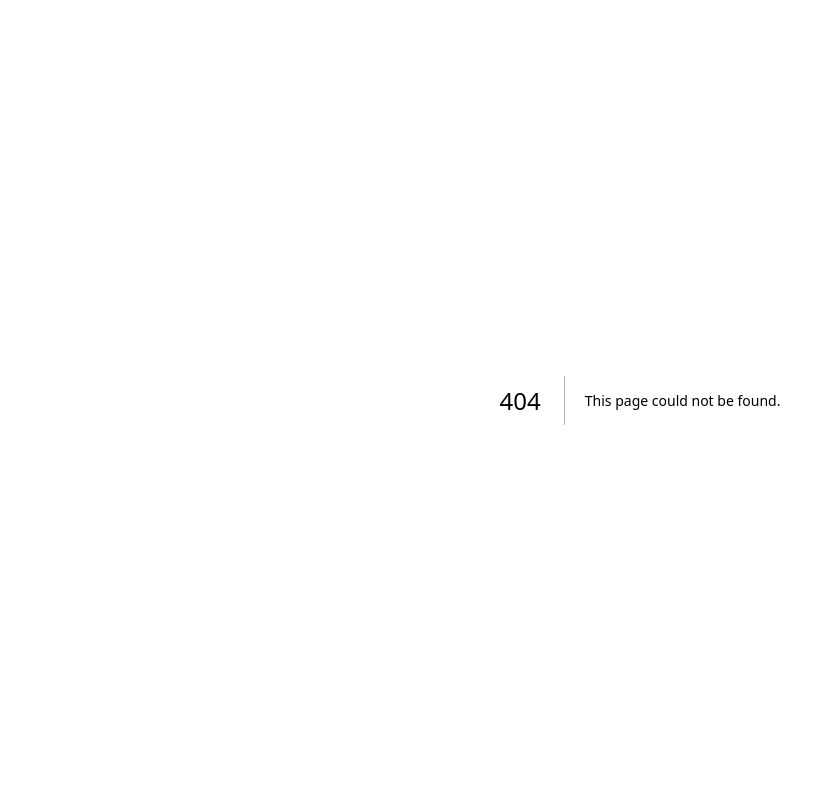
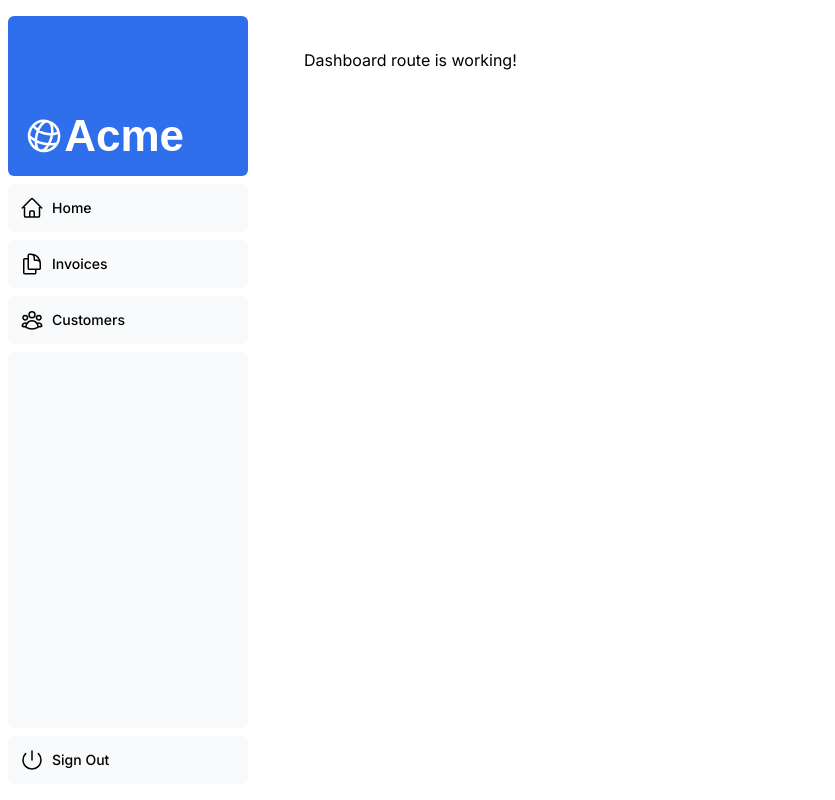
Before and after one commit to HusseinSamy/nextjs-dashboard-tutorial, a Next.js app: page /dashboard in a window 1280 px wide. Before the commit this address had no page. Shown: the whole page, without its empty margins (0-835 px from the left). Built offline with nearby package versions, Linux system fonts and the light colour scheme; a web font is replaced by a local one.

Commit message:
Creates dashboard initial page

```diff
--- /dev/null
+++ b/app/dashboard/page.tsx
@@ -0,0 +1,7 @@
+export default function Page() {
+    return (
+        <>
+            <p>Dashboard route is working!</p>
+        </>
+    )
+}
```
